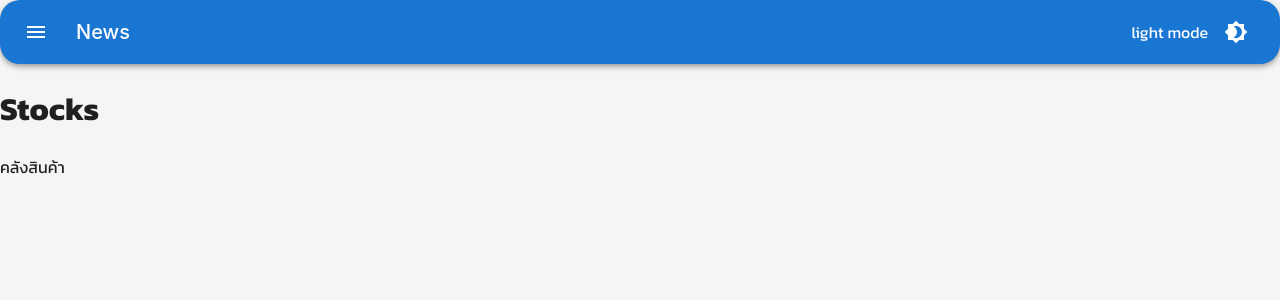
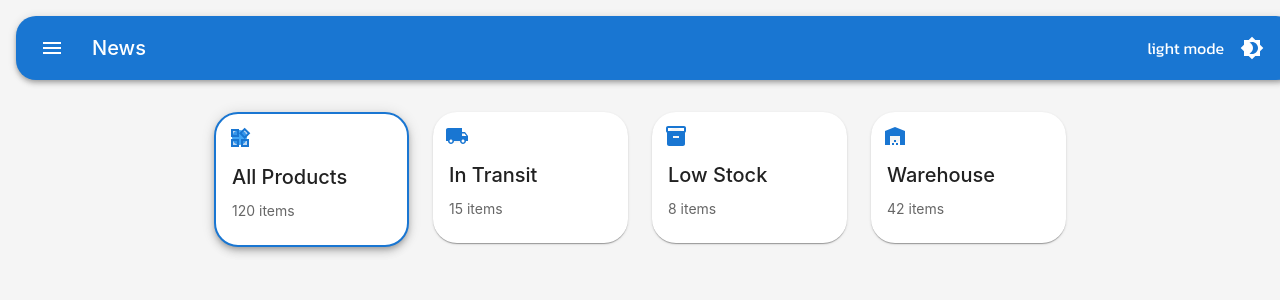
Before and after one commit to Hati-pos/hati-pos-web, a Next.js app: page /stocks/all-product in a window 1280 px wide. Shown: the top 300 px of the page. Built offline with nearby package versions, Linux system fonts and the light colour scheme.

Commit message:
feat: Create filter card

```diff
--- a/app/layout.tsx
+++ b/app/layout.tsx
@@ -2,7 +2,7 @@
 
 import type { Metadata } from "next";
 import { Kanit } from 'next/font/google'
-import { ThemeProvider } from '../theme/ThemeProvider';
+import { ThemeProvider } from '@/theme/ThemeProvider';
 
 const kanit = Kanit({
   weight: ['300', '400', '500', '600', '700'],
--- a/app/stocks/all-product/page.tsx
+++ b/app/stocks/all-product/page.tsx
@@ -1,8 +1,68 @@
+'use client';
+
+import React, { useState } from 'react';
+import { Box, Grid, Typography, Container } from '@mui/material';
+import FilterCard from '@/components/base/FilterCard';
+import ShoppingBasketIcon from '@mui/icons-material/ShoppingBasket';
+import LocalShippingIcon from '@mui/icons-material/LocalShipping';
+import InventoryIcon from '@mui/icons-material/Inventory';
+import WarehouseIcon from '@mui/icons-material/Warehouse';
+import WidgetsTwoToneIcon from '@mui/icons-material/WidgetsTwoTone';
+
+// Mock data for filter categories
+const filterCategories = [
+  {
+    id: 1,
+    name: 'All Products',
+    count: 120,
+    icon: <WidgetsTwoToneIcon color="primary" />,
+  },
+  {
+    id: 2,
+    name: 'In Transit',
+    count: 15,
+    icon: <LocalShippingIcon color="primary" />,
+  },
+  {
+    id: 3,
+    name: 'Low Stock',
+    count: 8,
+    icon: <InventoryIcon color="primary" />,
+  },
+  {
+    id: 4,
+    name: 'Warehouse',
+    count: 42,
+    icon: <WarehouseIcon color="primary" />,
+  },
+];
+
+
+
 export default function Stocks() {
+  const [selectedCategory, setSelectedCategory] = useState(1);
+
+  const handleCategorySelect = (categoryId: number) => {
+    setSelectedCategory(categoryId);
+  };
+
   return (
-    <div>
-      <h1>Stocks</h1>
-      <p>คลังสินค้า</p>
-    </div>
+    <Box sx={{ p: 2 }}>
+      <Container maxWidth="md">
+        <Grid container spacing={3} sx={{ mb: 4 }}>
+          {filterCategories.map((category) => (
+            <Grid item xs={12} sm={6} md={3} key={category.id}>
+              <FilterCard
+                name={category.name}
+                count={category.count}
+                icon={category.icon}
+                selected={selectedCategory === category.id}
+                onClick={() => handleCategorySelect(category.id)}
+              />
+            </Grid>
+          ))}
+        </Grid>
+      </Container>
+    </Box>
   );
-}
+};
--- a/app/stocks/layout.tsx
+++ b/app/stocks/layout.tsx
@@ -1,4 +1,4 @@
-import StockTopBar from '@/components/base/stockTopBar';
+import StockTopBar from '@/components/base/StockTopBar';
 
 export default function StocksLayout({
   children,
@@ -7,8 +7,8 @@ export default function StocksLayout({
 }) {
   return (
     <div className="min-h-screen bg-gray-100">
-      <StockTopBar />
       <main className="mx-auto max-w-7xl px-4 sm:px-6 lg:px-8 py-6">
+        <StockTopBar />
         {children}
       </main>
     </div>
--- /dev/null
+++ b/components/base/FilterCard.tsx
@@ -0,0 +1,69 @@
+'use client';
+
+import React from 'react';
+import { Card, CardContent, Typography, Box, SxProps, Theme } from '@mui/material';
+import Icon from '@mui/material/Icon';
+
+interface FilterCardProps {
+  icon: React.ReactNode;
+  name: string;
+  count: number;
+  selected?: boolean;
+  onClick?: () => void;
+  sx?: SxProps<Theme>;
+}
+
+const FilterCard: React.FC<FilterCardProps> = ({
+  icon,
+  name,
+  count,
+  selected = false,
+  onClick,
+  sx = {},
+}) => {
+  return (
+    <Card
+      sx={{
+        cursor: 'pointer',
+        transition: 'all 0.2s ease-in-out',
+        borderRadius: 3,
+        boxShadow: selected ? 5 : 1,
+        border: selected ? '2px solid' : 'none',
+        borderColor: 'primary.main',
+        '&:hover': {
+          transform: 'translateY(-4px)',
+          boxShadow: 3,
+        },
+        ...sx,
+      }}
+      onClick={onClick}
+    >
+      <CardContent>
+        <Box display="flex" flexDirection="column" alignItems="left" gap={1}>
+          <Box
+            sx={{
+              display: 'flex',
+              alignItems: 'center',
+              justifyContent: 'center',
+              backgroundColor: selected ? 'primary.light' : 'background.default',
+              borderRadius: '50%',
+              width: 15,
+              height: 15,
+              mb: 1,
+            }}
+          >
+            {icon}
+          </Box>
+          <Typography variant="h6" component="div" align="left">
+            {name}
+          </Typography>
+          <Typography variant="body2" color="text.secondary" align="left">
+            {count} {count === 1 ? 'item' : 'items'}
+          </Typography>
+        </Box>
+      </CardContent>
+    </Card>
+  );
+};
+
+export default FilterCard;
--- a/components/base/stockTopBar.tsx
+++ b/components/base/stockTopBar.tsx
@@ -9,7 +9,7 @@ import IconButton from '@mui/material/IconButton';
 import MenuIcon from '@mui/icons-material/Menu';
 import Brightness4Icon from '@mui/icons-material/Brightness4';
 import Brightness7Icon from '@mui/icons-material/Brightness7';
-import { useTheme } from '../../theme/ThemeProvider';
+import { useTheme } from '@/theme/ThemeProvider';
 
 export default function StockTopBar() {
   const { mode, toggleTheme } = useTheme();
@@ -20,7 +20,7 @@ export default function StockTopBar() {
 
   return (
     <Box sx={{ flexGrow: 1 }}>
-      <AppBar position="static" sx={{ borderRadius: "20px" }} >
+      <AppBar position="static" sx={{ borderRadius: "20px", margin: 2 }} >
         <Toolbar>
           <IconButton
             size="large"
--- a/theme/ThemeProvider.tsx
+++ b/theme/ThemeProvider.tsx
@@ -3,7 +3,7 @@
 import React, { createContext, useState, useMemo, useContext } from 'react';
 import { ThemeProvider as MuiThemeProvider, createTheme, responsiveFontSizes } from '@mui/material/styles';
 import { PaletteMode, CssBaseline } from '@mui/material';
-import { getDesignTokens } from './theme';
+import { getDesignTokens } from '@/theme/theme';
 
 // Define type for theme context
 type ThemeContextType = {
@@ -36,9 +36,7 @@ export const ThemeProvider: React.FC<ThemeProviderProps> = ({ children }) => {
 
     // Create theme with current mode
     const theme = useMemo(() => {
-        let newTheme = createTheme(getDesignTokens(mode));
-        // Apply responsive font sizes
-        newTheme = responsiveFontSizes(newTheme);
+        const newTheme = createTheme(getDesignTokens(mode));
         return newTheme;
     }, [mode]);
 
```
